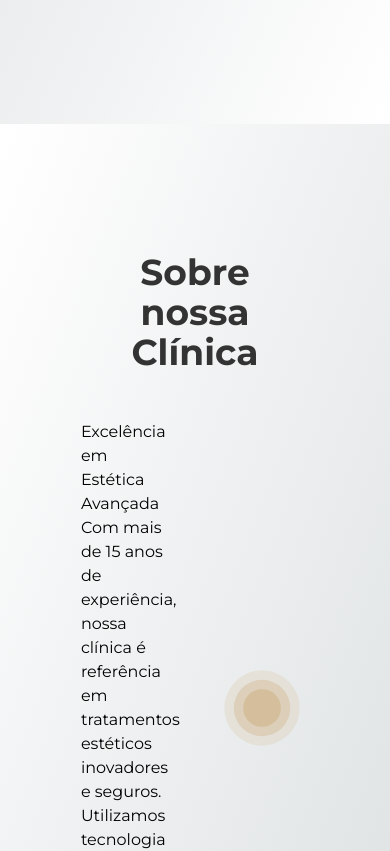
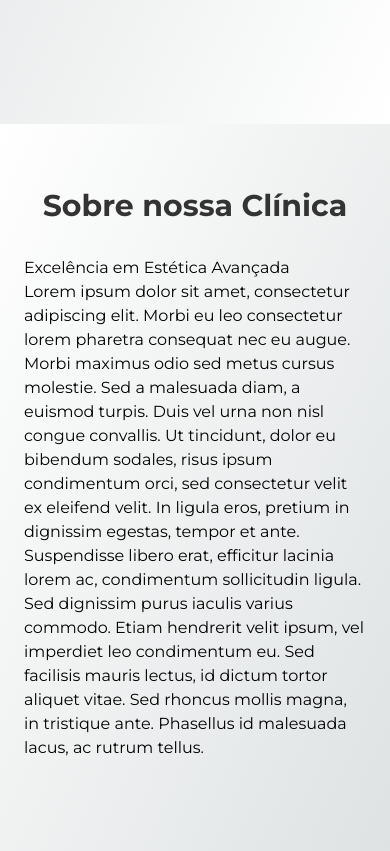
Before and after one commit to brubribeiro/milabarreto.web.react.landing-page, a Next.js app: page / in a window 390 px wide. Shown: the part 720-1571 px from the top of the page. Built offline with nearby package versions, Linux system fonts and the light colour scheme.

Commit message:
refactor(about-us): refactored style

```diff
--- a/src/app/sections/about-us/about-us.tsx
+++ b/src/app/sections/about-us/about-us.tsx
@@ -2,16 +2,15 @@ import { GradientCircle } from '@/app/components/gradient-circle/gradient-circle
 
 export function AboutUs() {
   return (
-    <section className="py-32 px-8 relative bg-gradient-to-br from-white to-secondary flex justify-center" id="sobre">
-      <div className='max-w-[70%]'>
-        <h2 className="text-center text-4xl mb-12 text-gray-dark font-bold">Sobre nossa Clínica</h2>
-        <div className="grid grid-cols-2 gap-10 items-center">
+    <section className="h-[100vh] py-16 sm:py-[200px] px-6 sm:px-8 relative bg-gradient-to-br from-white to-secondary flex justify-center" id="sobre">
+      <div className='max-w-5xl w-full'>
+        <h2 className="text-center text-3xl sm:text-4xl mb-8 sm:mb-12 text-gray-dark font-bold">Sobre nossa Clínica</h2>
+        <div className="grid grid-cols-1 sm:grid-cols-2 gap-10 items-center">
           <div className="about-text">
             <h3>Excelência em Estética Avançada</h3>
-            <p>Com mais de 15 anos de experiência, nossa clínica é referência em tratamentos estéticos inovadores e
-              seguros. Utilizamos tecnologia de ponta e contamos com profissionais altamente qualificados.</p>
+            <p>Lorem ipsum dolor sit amet, consectetur adipiscing elit. Morbi eu leo consectetur lorem pharetra consequat nec eu augue. Morbi maximus odio sed metus cursus molestie. Sed a malesuada diam, a euismod turpis. Duis vel urna non nisl congue convallis. Ut tincidunt, dolor eu bibendum sodales, risus ipsum condimentum orci, sed consectetur velit ex eleifend velit. In ligula eros, pretium in dignissim egestas, tempor et ante. Suspendisse libero erat, efficitur lacinia lorem ac, condimentum sollicitudin ligula. Sed dignissim purus iaculis varius commodo. Etiam hendrerit velit ipsum, vel imperdiet leo condimentum eu. Sed facilisis mauris lectus, id dictum tortor aliquet vitae. Sed rhoncus mollis magna, in tristique ante. Phasellus id malesuada lacus, ac rutrum tellus.</p>
           </div>
-          <div className="about-image">
+          <div className="hidden sm:block">
             <GradientCircle />
           </div>
         </div>
```
